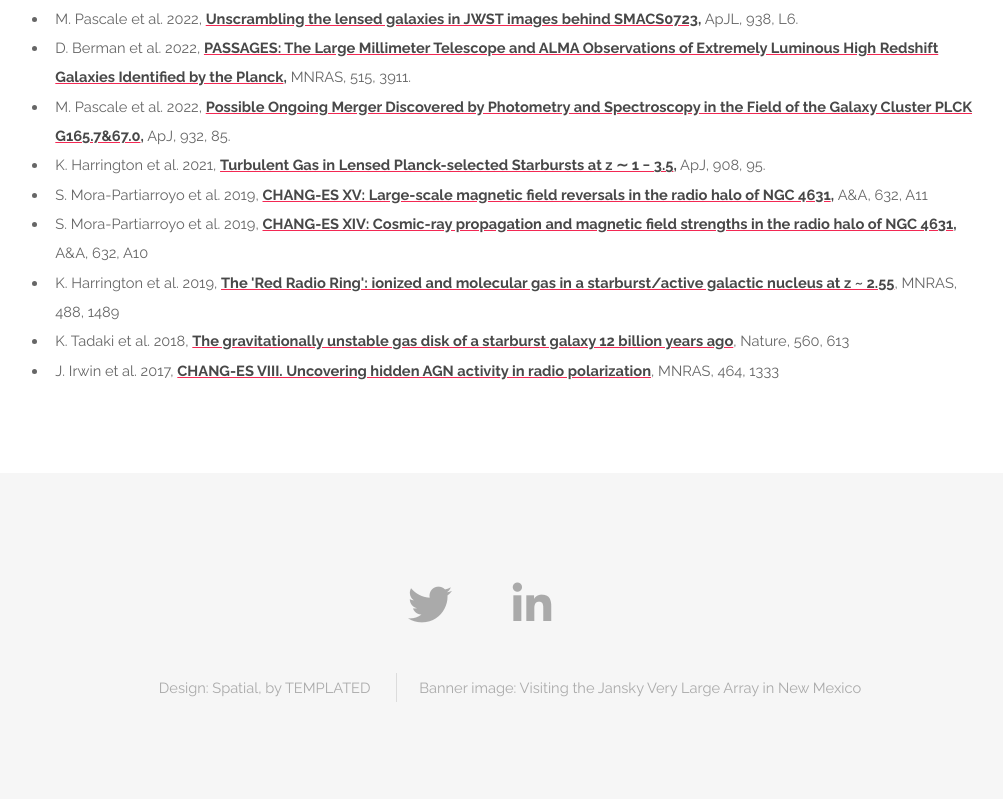
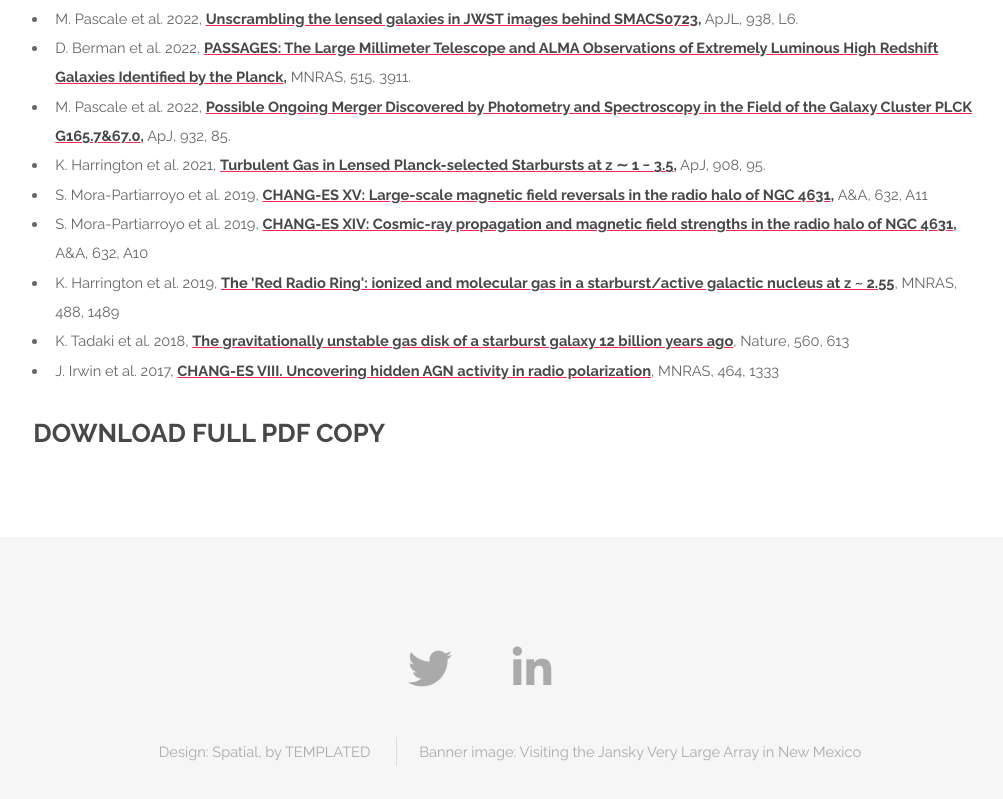
Before and after one commit to pkamieneski/pkamieneski.github.io, a plain HTML site: page cv.html in a window 1280 px wide. Shown: the part 1527-2326 px from the top of the page, without its empty margins (130-1133 px from the left). Drawn offline with Linux system fonts and the light colour scheme.

Commit message:
Add files via upload

```diff
--- a/cv.html
+++ b/cv.html
@@ -138,8 +138,8 @@
  									</li>
 								</ul>
 							</p>
+						<h2><a href="https://pkamieneski.github.io/resources/CV10022023.pdf" target="_blank">Download full PDF copy</a></h2>
 						</section>
-
 				</div>
 			</section>
 
```
